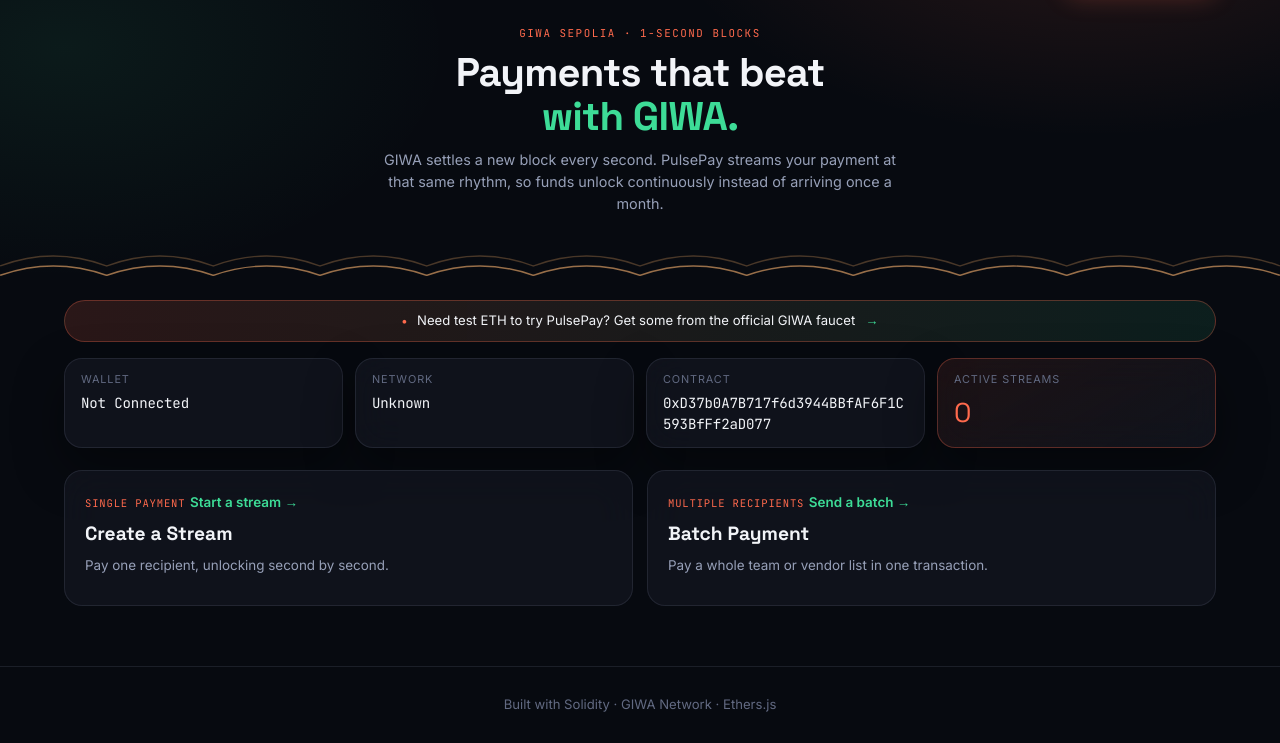
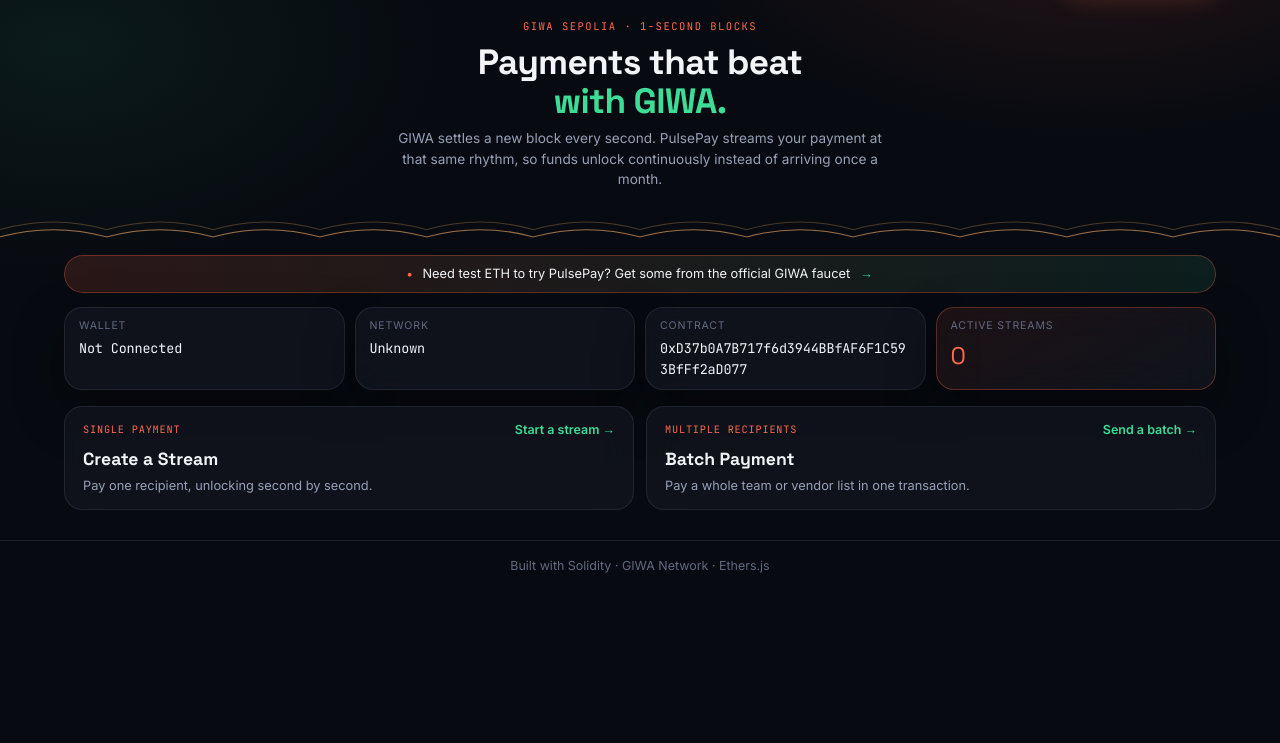
Before and after one commit to 0xAlpagu/pulsepay, a plain HTML site: page index.html in a window 1280 px wide. Shown: the part 75-818 px from the top of the page. Drawn offline with Linux system fonts and the light colour scheme.

Commit message:
Refactor CSS styles for improved layout and spacing

```diff
--- a/style.css
+++ b/style.css
@@ -100,22 +100,22 @@
     width: min(900px, 90%);
     margin: auto;
     text-align: center;
-    padding: 22px 0 12px;
+    padding: 16px 0 10px;
 }
 
 .eyebrow {
     font-family: var(--font-mono);
-    font-size: 0.68rem;
+    font-size: 0.66rem;
     letter-spacing: 0.14em;
     text-transform: uppercase;
     color: var(--pulse);
-    margin-bottom: 10px;
+    margin-bottom: 8px;
 }
 
 .hero-title {
     font-family: var(--font-display);
     font-weight: 700;
-    font-size: clamp(1.7rem, 3.6vw, 2.5rem);
+    font-size: clamp(1.5rem, 3.1vw, 2.2rem);
     line-height: 1.1;
     letter-spacing: -0.02em;
 }
@@ -123,15 +123,15 @@
 .ink-accent { color: var(--signal); }
 
 .hero-sub {
-    margin-top: 10px;
+    margin-top: 8px;
     color: var(--muted);
-    font-size: 0.9rem;
-    max-width: 520px;
+    font-size: 0.85rem;
+    max-width: 500px;
     margin-inline: auto;
 }
 
 .pulse-strip { width: 100%; overflow: hidden; line-height: 0; }
-.pulse-svg { width: 100%; height: 60px; display: block; }
+.pulse-svg { width: 100%; height: 46px; display: block; }
 
 .tile-row { fill: none; stroke-width: 2; }
 .tile-row-back { stroke: var(--clay-dim); opacity: 0.5; }
@@ -165,13 +165,13 @@
     justify-content: center;
     gap: 10px;
     width: min(1200px, 90%);
-    margin: 14px auto 0;
-    padding: 10px 20px;
+    margin: 10px auto 0;
+    padding: 8px 20px;
     border-radius: 999px;
     background: linear-gradient(90deg, rgba(255, 106, 77, 0.14), rgba(61, 220, 151, 0.1));
     border: 1px solid rgba(255, 106, 77, 0.3);
     color: var(--ink);
-    font-size: 0.82rem;
+    font-size: 0.8rem;
     text-align: center;
     transition: transform 0.2s ease, border-color 0.2s ease;
 }
@@ -186,10 +186,10 @@
 
 .dashboard {
     width: min(1200px, 90%);
-    margin: 16px auto 0;
+    margin: 14px auto 0;
     display: grid;
     grid-template-columns: repeat(auto-fit, minmax(200px, 1fr));
-    gap: 12px;
+    gap: 10px;
 }
 
 .card {
@@ -197,7 +197,7 @@
     backdrop-filter: blur(18px);
     border: 1px solid var(--border);
     border-radius: var(--radius-lg);
-    padding: 12px 16px;
+    padding: 10px 14px;
     box-shadow: var(--shadow-panel);
 }
 
@@ -208,27 +208,27 @@
 
 .card-label {
     display: block;
-    font-size: 0.68rem;
+    font-size: 0.66rem;
     letter-spacing: 0.08em;
     text-transform: uppercase;
     color: var(--muted-dim);
-    margin-bottom: 6px;
+    margin-bottom: 5px;
 }
 
-.card-value { color: var(--ink); font-size: 0.88rem; word-break: break-word; }
+.card-value { color: var(--ink); font-size: 0.84rem; word-break: break-word; }
 
 .card-value.big {
     font-family: var(--font-display);
-    font-size: 1.7rem;
+    font-size: 1.5rem;
     color: var(--pulse);
 }
 
 .nav-cards {
     width: min(1200px, 90%);
-    margin: 22px auto 0;
+    margin: 16px auto 0;
     display: grid;
     grid-template-columns: 1fr 1fr;
-    gap: 14px;
+    gap: 12px;
 }
 
 .nav-card {
@@ -236,7 +236,7 @@
     background: var(--panel);
     border: 1px solid var(--border);
     border-radius: var(--radius-lg);
-    padding: 18px 20px;
+    padding: 14px 18px;
     backdrop-filter: blur(18px);
     transition: transform 0.2s ease, border-color 0.2s ease;
 }
@@ -246,39 +246,45 @@
     border-color: var(--pulse-dim);
 }
 
+.nav-card-top {
+    display: flex;
+    justify-content: space-between;
+    align-items: center;
+    flex-wrap: wrap;
+    gap: 6px;
+    margin-bottom: 6px;
+}
+
 .nav-card-tag {
-    display: inline-block;
     font-family: var(--font-mono);
-    font-size: 0.66rem;
+    font-size: 0.64rem;
     letter-spacing: 0.08em;
     text-transform: uppercase;
     color: var(--pulse);
-    margin-bottom: 8px;
+}
+
+.nav-card-arrow {
+    color: var(--signal);
+    font-weight: 600;
+    font-size: 0.78rem;
+    transition: transform 0.2s ease;
+}
+
+.nav-card:hover .nav-card-arrow {
+    transform: translateX(3px);
 }
 
 .nav-card h3 {
     font-family: var(--font-display);
     font-weight: 700;
-    font-size: 1.2rem;
-    margin-bottom: 6px;
+    font-size: 1.1rem;
+    margin-bottom: 4px;
 }
 
 .nav-card p {
     color: var(--muted);
-    font-size: 0.84rem;
-    margin-bottom: 12px;
-}
-
-.nav-card-arrow {
-    display: inline-block;
-    color: var(--signal);
-    font-weight: 600;
-    font-size: 0.84rem;
-    transition: transform 0.2s ease;
-}
-
-.nav-card:hover .nav-card-arrow {
-    transform: translateX(3px);
+    font-size: 0.8rem;
+    margin-bottom: 0;
 }
 
 .back-link {
@@ -500,11 +506,11 @@
 .empty { color: var(--muted); padding: 24px 0; font-size: 0.88rem; }
 
 footer {
-    margin-top: 60px;
-    padding: 28px 0;
+    margin-top: 30px;
+    padding: 16px 0;
     text-align: center;
     color: var(--muted-dim);
-    font-size: 0.82rem;
+    font-size: 0.78rem;
     border-top: 1px solid var(--border);
 }
 
@@ -513,4 +519,5 @@
     .field-row { grid-template-columns: 1fr; }
     .createForm, .streams, .nav-cards { margin-top: 30px; }
     .nav-cards { grid-template-columns: 1fr; }
+    .nav-card-top { flex-direction: column; align-items: flex-start; }
 }
```
